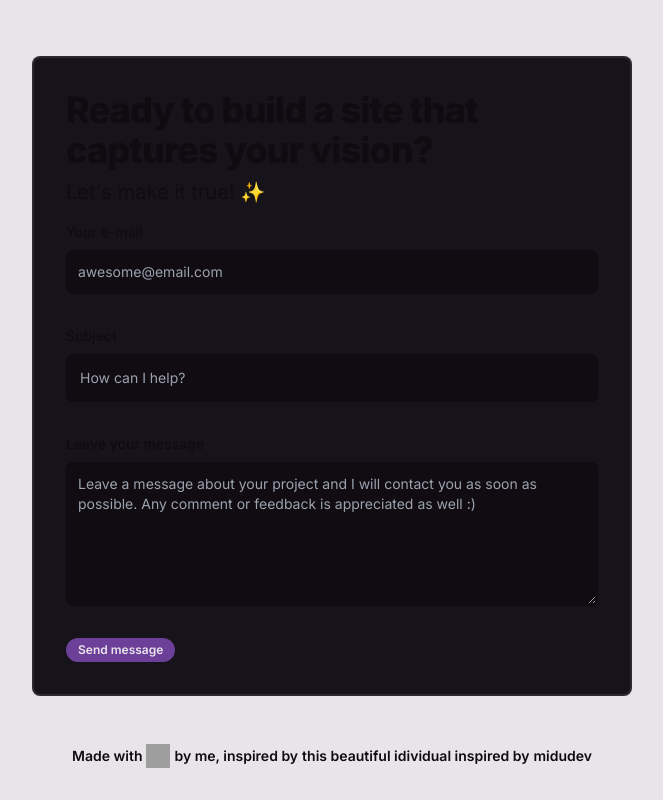
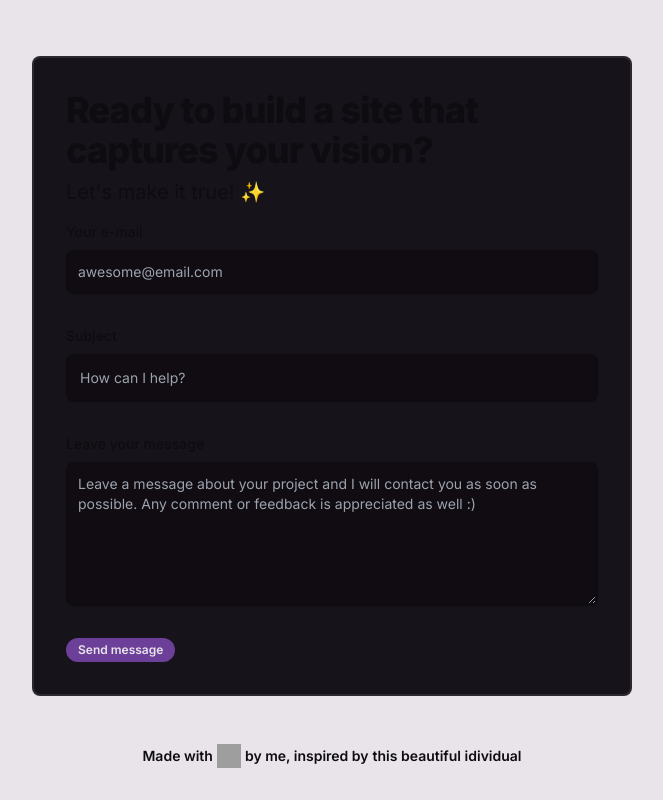
Before and after one commit to gonzzdev/gonzz.dev-v1, an Astro site: page / in a window 1280 px wide. Shown: the part 1784-2584 px from the top of the page, without its empty margins (308-971 px from the left). Built offline with nearby package versions, Linux system fonts and the light colour scheme; Astro itself is replaced by a stand-in of ours; grey boxes are pictures that could not be loaded; what @midudev/tailwind-animations would draw is missing.

Commit message:
Update Footer.astro

```diff
--- a/src/components/Footer.astro
+++ b/src/components/Footer.astro
@@ -8,12 +8,6 @@
 
             by me, inspired by
             <a href="https://x.com/midudev" class="hover:underline">
-                 this beautiful idividual
-
-             inspired by
-            <a href="https://porfolio.dev/" class="hover:underline">
-                 midudev
-
-            </a>
+                this beautiful idividual
     </div>
 </footer>
```
